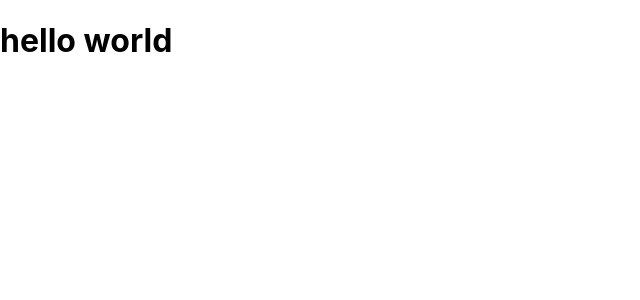
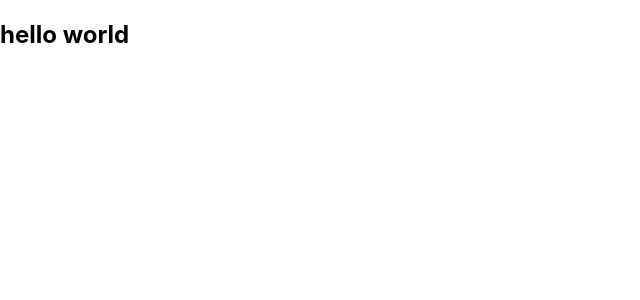
Before and after one commit to aloner778/udemy-react-redux-crud-application, a React (Create React App) app: page / in a window 1280 px wide. Shown: the top 300 px of the page, without its empty margins (0-640 px from the left). Built offline with nearby package versions, Linux system fonts and the light colour scheme.

Commit message:
more jsx

```diff
--- a/src/App.js
+++ b/src/App.js
@@ -1,8 +1,9 @@
 import React from 'react';
 
 function App() {
+  const dom = <h2 className="foo">hello world</h2>
   return (
-    <h1>hello world</h1>
+    dom
   );
 }
 
```
